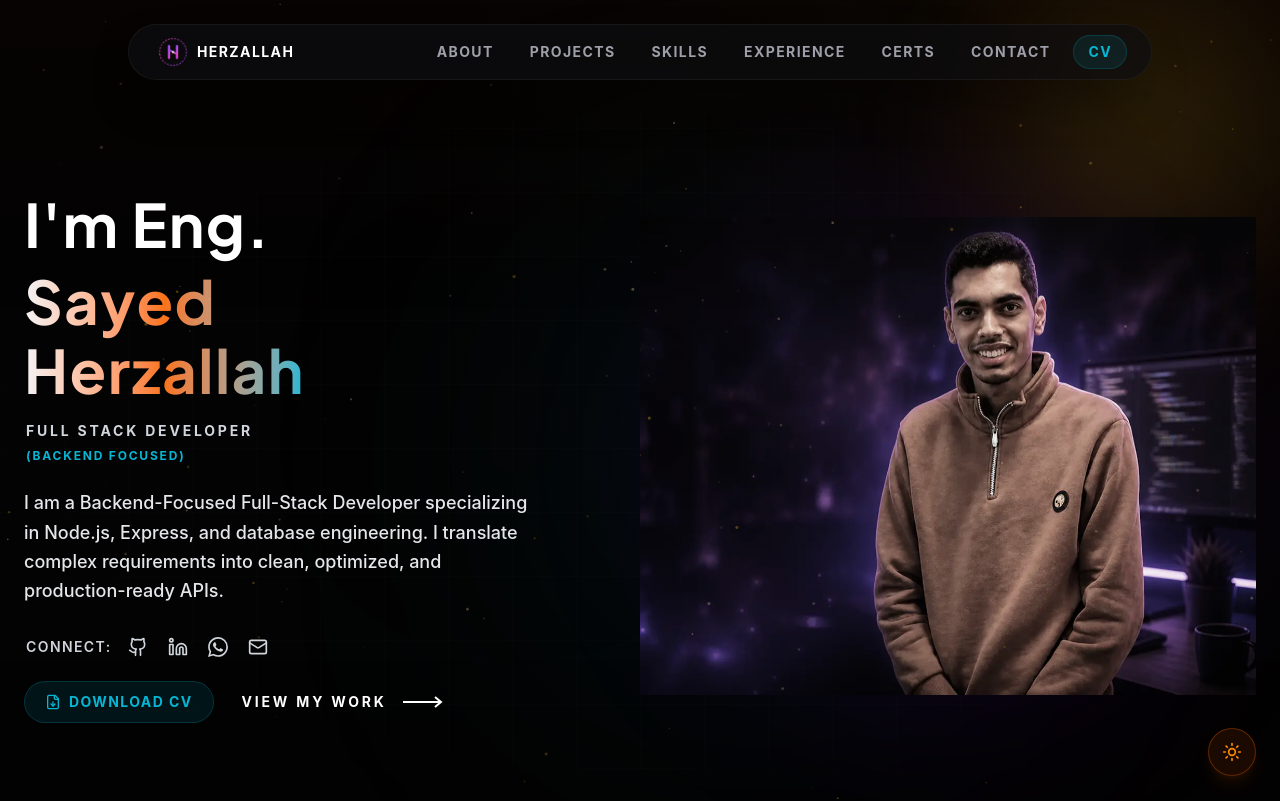
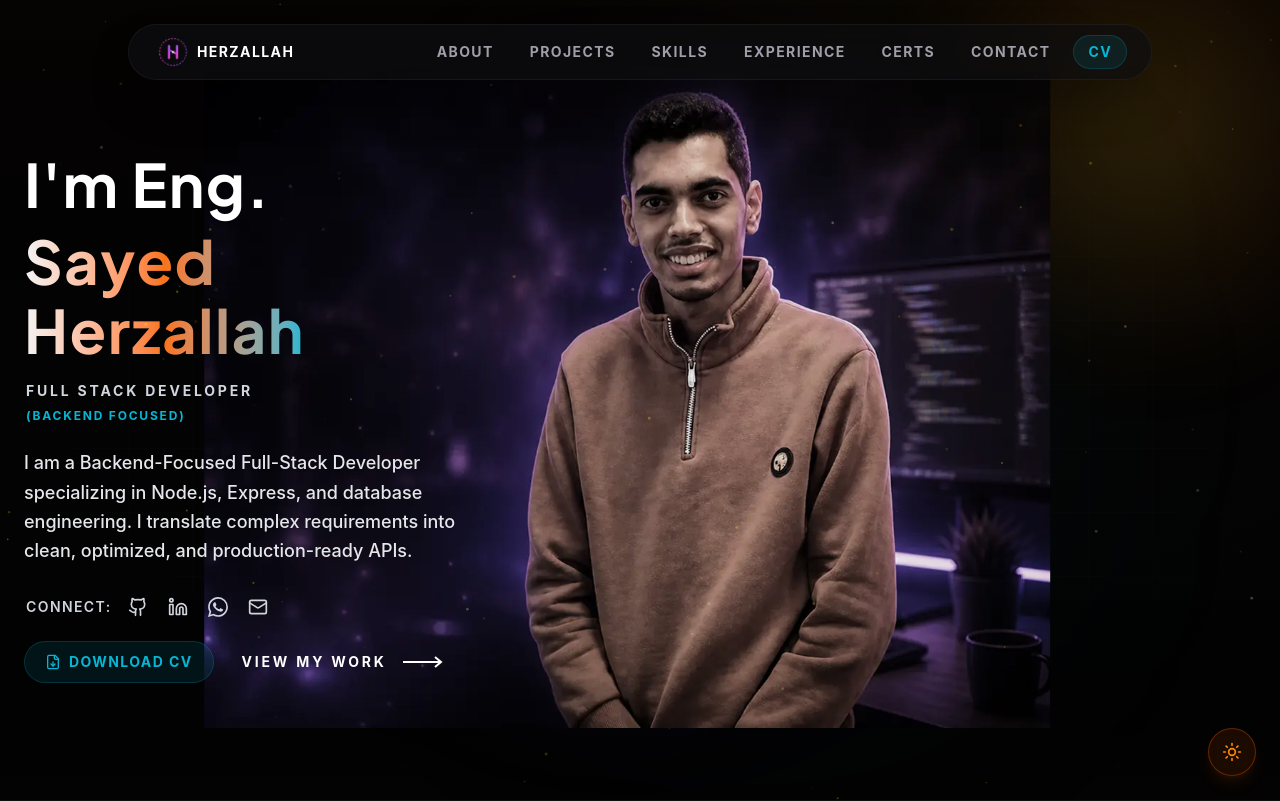
Before and after one commit to Sayed-Herzallah/herzallah-portfolio, a Next.js app: page / in a window 1280 px wide. Shown: the top 801 px of the page. Built offline with nearby package versions, Linux system fonts and the light colour scheme.

Commit message:
style: restore cinematic background image and keep all text columns strictly left-aligned to prevent any overlaps

```diff
--- a/src/components/Hero.tsx
+++ b/src/components/Hero.tsx
@@ -36,16 +36,33 @@ export default function Hero() {
       {/* Grid Pattern overlay */}
       <div className="absolute inset-0 bg-[linear-gradient(to_right,#ffffff03_1px,transparent_1px),linear-gradient(to_bottom,#ffffff03_1px,transparent_1px)] bg-[size:4rem_4rem] [mask-image:radial-gradient(ellipse_60%_50%_at_50%_50%,#000_70%,transparent_100%)]" />
 
-      {/* Desktop-only profile & monitor grid background logic - REMOVED absolute overlay to prevent overlaps */}
+      {/* Desktop-only absolutely centered profile & monitor SVG (restored to first layout style for premium cinematic feel) */}
+      <div className="hidden lg:block absolute inset-0 z-10 pointer-events-none select-none">
+        <div className="w-full h-full max-w-7xl mx-auto relative flex items-center justify-center transform lg:-translate-x-[2%] xl:-translate-x-[1%]">
+          {/* Radial Glow directly behind the portrait area */}
+          <div className="absolute left-1/2 top-1/2 -translate-x-1/2 -translate-y-1/2 w-[400px] h-[400px] rounded-full bg-purple-600/20 blur-[100px] z-0 animate-pulse" />
 
-      <div className="max-w-7xl mx-auto px-6 w-full relative z-20 grid grid-cols-1 lg:grid-cols-12 gap-y-8 lg:gap-y-12 items-center min-h-[85vh] lg:min-h-[90vh]">
+          <Image
+            src={profileImgSrc}
+            alt={portfolioData.name}
+            width={800}
+            height={1000}
+            priority
+            unoptimized
+            className="h-full max-h-[82vh] w-auto object-contain opacity-95 relative z-10"
+            onError={() => setProfileImgSrc("https://images.unsplash.com/photo-1507003211169-0a1dd7228f2d?auto=format&fit=crop&q=80&w=400")}
+          />
+        </div>
+      </div>
 
-        {/* Left Column (lg:col-span-6): Welcome message, Title, Bio details & CTA */}
+      <div className="max-w-7xl mx-auto px-6 w-full relative z-20 grid grid-cols-1 lg:grid-cols-12 gap-y-4 lg:gap-y-8 items-center min-h-[85vh] lg:min-h-[80vh]">
+
+        {/* Left Column (lg:col-span-5) - Welcome message, Name, Bio description, Connect & CTA all aligned on the left */}
         <motion.div
           initial={{ opacity: 0, x: -30 }}
           animate={{ opacity: 1, x: 0 }}
           transition={{ duration: 0.4 }}
-          className="col-span-1 lg:col-span-6 flex flex-col items-center lg:items-start justify-center text-center lg:text-left pt-6 lg:pt-0"
+          className="col-span-1 lg:col-span-5 flex flex-col items-center lg:items-start justify-center text-center lg:text-left pt-6 lg:pt-0 z-20"
         >
           <h1 className="text-[28px] xs:text-4xl sm:text-5xl md:text-5xl lg:text-5xl xl:text-6xl font-bold font-display tracking-wide text-white leading-[1.15]">
             I&apos;m Eng.{" "}
@@ -62,12 +79,12 @@ export default function Hero() {
             </div>
           </div>
 
-          {/* Integrated description directly on the left to utilize space and avoid split layout */}
-          <p className="text-base sm:text-lg text-gray-200 font-medium leading-relaxed mt-6 mb-2 max-w-lg">
+          {/* Integrated description on the left - text never overlaps image because image is on the right side of grid */}
+          <p className="text-base sm:text-lg text-gray-200 font-medium leading-relaxed mt-6 mb-2 max-w-sm md:max-w-md">
             I am a Backend-Focused Full-Stack Developer specializing in Node.js, Express, and database engineering. I translate complex requirements into clean, optimized, and production-ready APIs.
           </p>
 
-          {/* Social Links & CV */}
+          {/* Social Links under the Name with CONNECT: label (high contrast) */}
           <div className="flex flex-col sm:flex-row sm:items-center gap-4 mt-6 pl-0.5 w-full justify-center lg:justify-start">
             <span className="text-sm font-semibold text-gray-300 uppercase tracking-widest">Connect:</span>
             <div className="flex items-center gap-5 text-gray-300 justify-center">
@@ -140,23 +157,23 @@ export default function Hero() {
           </div>
         </motion.div>
 
-        {/* Right Column (lg:col-span-6): Desktop & Tablet Portrait Graphic (clean inside grid layout) */}
+        {/* Mobile & Tablet Portrait Graphic (stacks in center, hidden on desktop, scaled up on tablet) */}
         <motion.div
           initial={{ opacity: 0, scale: 0.95 }}
           animate={{ opacity: 1, scale: 1 }}
           transition={{ duration: 0.4 }}
-          className="col-span-1 lg:col-span-6 flex justify-center items-center relative my-4 w-full max-w-[420px] xs:max-w-[460px] sm:max-w-xl md:max-w-2xl lg:max-w-full mx-auto"
+          className="col-span-1 lg:hidden flex justify-center items-center relative my-4 w-full max-w-[420px] xs:max-w-[460px] sm:max-w-xl md:max-w-2xl mx-auto z-10"
         >
           {/* Glow */}
-          <div className="absolute w-[280px] h-[280px] md:w-[400px] md:h-[400px] lg:w-[500px] lg:h-[500px] rounded-full bg-purple-600/20 blur-[60px] lg:blur-[100px] z-0 animate-pulse" />
+          <div className="absolute w-[280px] h-[280px] md:w-[400px] md:h-[400px] rounded-full bg-purple-600/20 blur-[60px] z-0 animate-pulse" />
           <Image
             src={profileImgSrc}
             alt={portfolioData.name}
-            width={700}
-            height={900}
+            width={600}
+            height={700}
             priority
             unoptimized
-            className="w-full h-auto max-h-[48vh] xs:max-h-[70vh] sm:max-h-[75vh] md:max-h-[78vh] lg:max-h-[82vh] object-contain relative z-10 select-none pointer-events-none"
+            className="w-full h-auto object-contain relative z-10 select-none pointer-events-none max-h-[48vh] xs:max-h-[70vh] sm:max-h-[75vh] md:max-h-[78vh]"
             onError={() => setProfileImgSrc("https://images.unsplash.com/photo-1507003211169-0a1dd7228f2d?auto=format&fit=crop&q=80&w=400")}
           />
         </motion.div>
```
